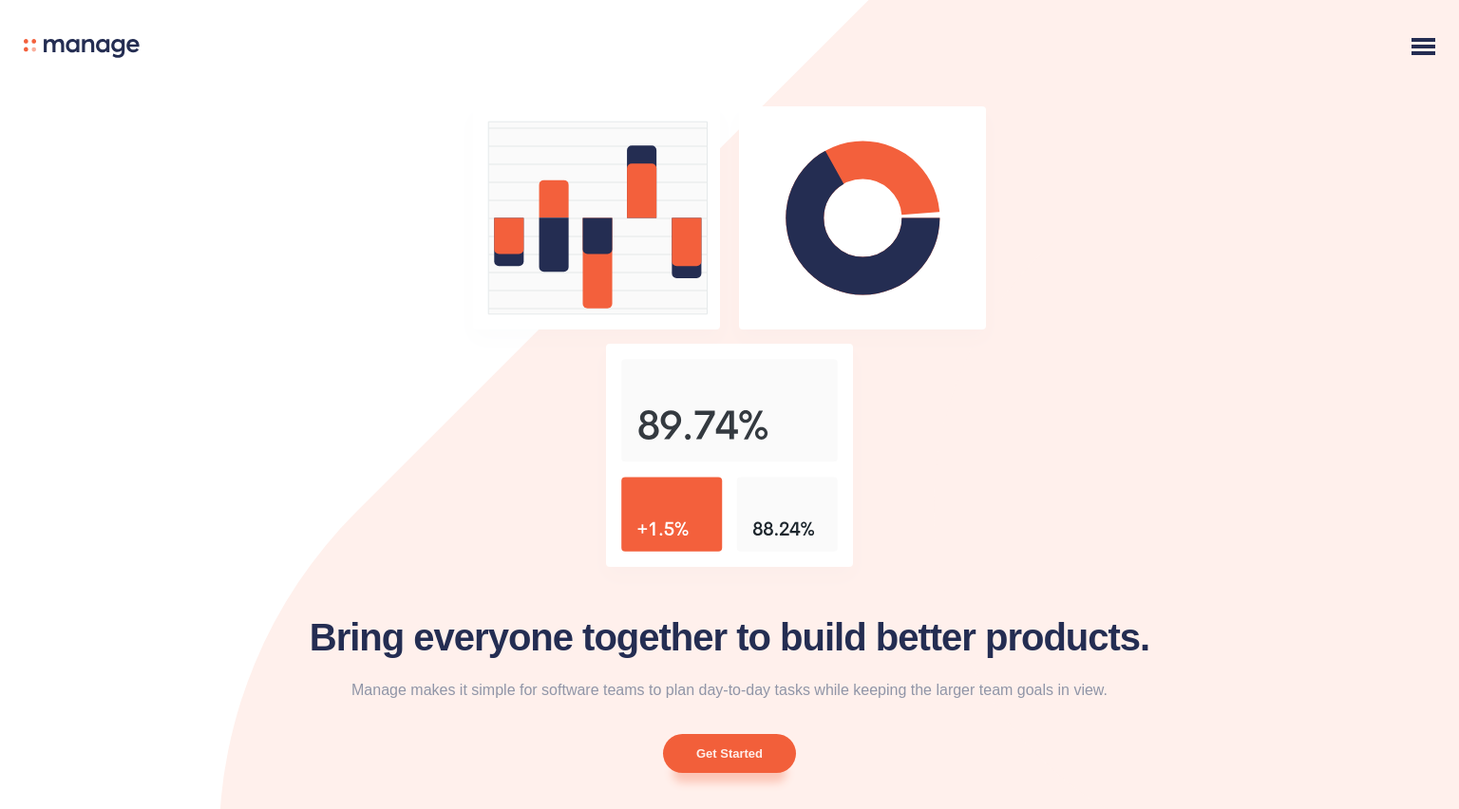
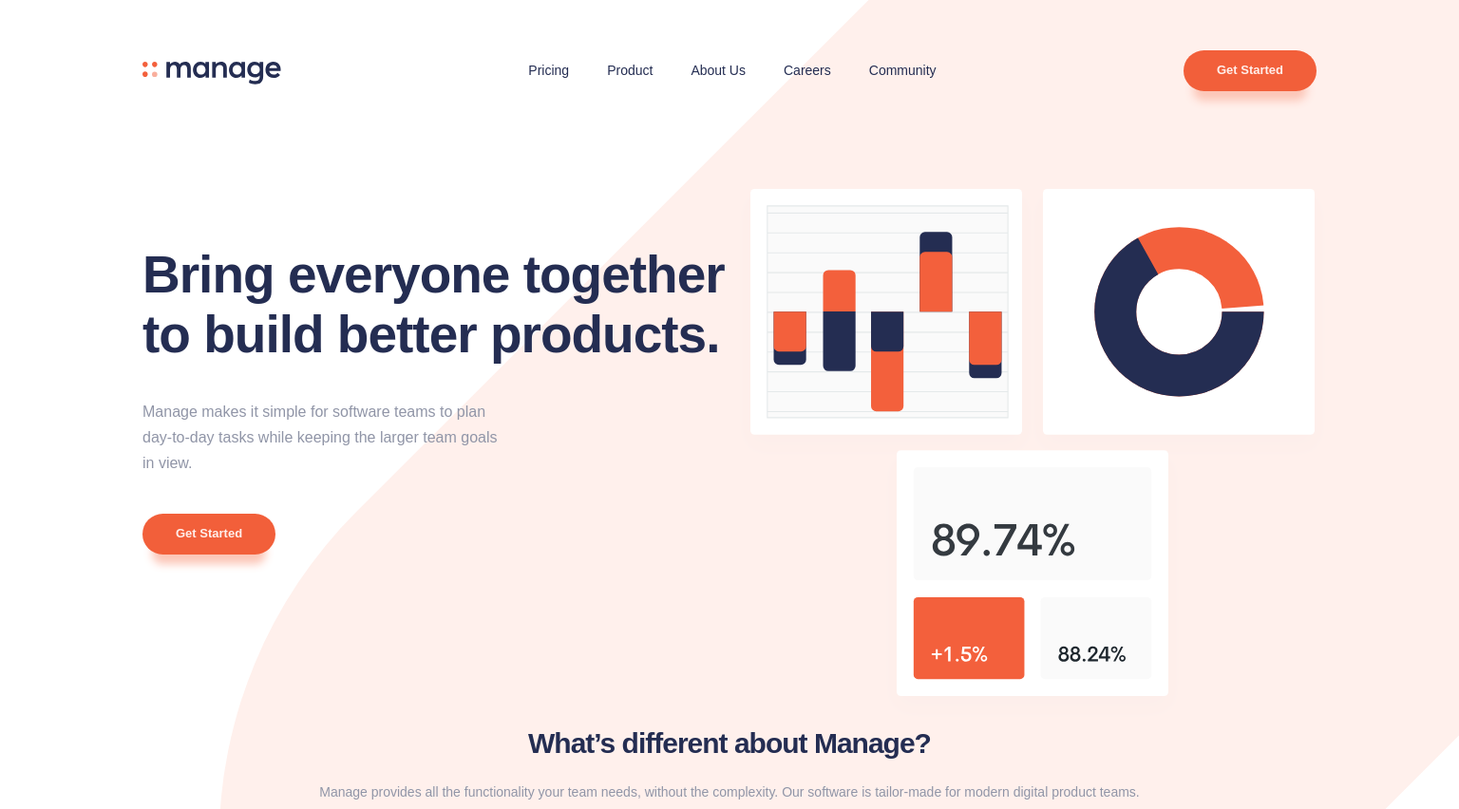
Before and after one commit to Breckles/manage_landing_page, a website: page index.html in a window 1536 px wide. Shown: the top 852 px of the page at 95% size. Drawn offline with Linux system fonts and the light colour scheme; a web font is replaced by a local one.

Commit message:
began implementing the desktop layout

```diff
--- a/index.html
+++ b/index.html
@@ -29,13 +29,14 @@
     <img id="headerLogo"
          src="./images/logo.svg"
          alt="The Manage logo">
-    <div id="nav">
-      <div id="hamburgerIconContainer">
-        <img src="./images/icon-hamburger.svg"
-             alt="Hamburger menu icon">
+    <div id="navContainer">
+      <div id="menuToggleContainer">
+        <img id="menuToggle"
+             src="./images/icon-hamburger.svg"
+             alt="Menu toggle icon">
       </div>
-      <nav>
-        <ul>
+      <nav id="headerNav">
+        <ul id="headerNavList">
           <li><a href="#">Pricing</a></li>
           <li><a href="#">Product</a></li>
           <li><a href="#">About Us</a></li>
@@ -55,9 +56,11 @@
 
 
   <main>
+
     <section id="introSection">
       <img src="./images/illustration-intro.svg"
            alt="An image containing a pie chart, a bar graph, and some statistics">
+      <div id="introInfo">
         <h1>Bring everyone together to build better products.</h1>
         <p>
           Manage makes it simple for software teams to plan day-to-day
@@ -66,6 +69,7 @@
         <div class="buttonContainer">
           <a href="#"
              class="getStartedButton">Get Started</a>
+        </div>
       </div>
     </section>
 
--- a/src/scripts/main.ts
+++ b/src/scripts/main.ts
@@ -51,16 +51,16 @@ const submitButtonEl = document.querySelector(
   '#submitButton'
 ) as HTMLButtonElement;
 
+const subscribeFormEl = document.querySelector(
+  '#subscribeForm'
+) as HTMLFormElement;
+const emailInputEl = document.querySelector('#email') as HTMLInputElement;
+const errorMessageEl = document.querySelector(
+  '#errorMessage'
+) as HTMLDivElement;
+
 submitButtonEl.addEventListener('click', (event) => {
   event.preventDefault();
-
-  const subscribeFormEl = document.querySelector(
-    '#subscribeForm'
-  ) as HTMLFormElement;
-  const emailInputEl = document.querySelector('#email') as HTMLInputElement;
-  const errorMessageEl = document.querySelector(
-    '#errorMessage'
-  ) as HTMLDivElement;
 
   if (emailInputEl.validity.valid) {
     // Reset form
@@ -71,8 +71,51 @@ submitButtonEl.addEventListener('click', (event) => {
   } else {
     // Display error
     // Using boxShadow instead of border because its render won't affect vertical rythm
-    emailInputEl.style.boxShadow = '0 0 1px 1px var(--theme-bright-red)';
+    emailInputEl.style.boxShadow = '0 0 1.5px 1px var(--theme-bright-red)';
     emailInputEl.style.color = 'var(--theme-bright-red)';
     errorMessageEl.style.display = 'block';
   }
 });
+
+//// Menu toggle (only for smaller screen widths) /////////////////////////////////////////////
+
+if (window.screen.width <= 375) {
+  const menuToggleEl = document.querySelector(
+    '#menuToggle'
+  ) as HTMLImageElement;
+  const headerNavEl = document.querySelector('#headerNav') as HTMLElement;
+  const headerNavListEl = document.querySelector(
+    '#headerNavList'
+  ) as HTMLUListElement;
+  let menuOpen = false;
+
+  menuToggleEl.addEventListener('click', (event) => {
+    event.stopPropagation();
+    if (menuOpen) {
+      closeMenu();
+    } else {
+      headerNavEl.style.display = 'block';
+      menuToggleEl.src = '../../images/icon-close.svg';
+    }
+
+    menuOpen = !menuOpen;
+  });
+
+  window.addEventListener('touchmove', (event) => {
+    if (!headerNavListEl.contains(<Node>event.target)) {
+      closeMenu();
+    }
+  });
+
+  window.addEventListener('click', (event) => {
+    if (!headerNavListEl.contains(<Node>event.target)) {
+      closeMenu();
+    }
+  });
+
+  function closeMenu() {
+    headerNavEl.style.display = 'none';
+    menuToggleEl.src = '../../images/icon-hamburger.svg';
+    menuOpen = false;
+  }
+}
--- a/src/styles/main.scss
+++ b/src/styles/main.scss
@@ -9,10 +9,10 @@
 html {
   font-family: 'Be Vietnam', Arial, Helvetica, sans-serif;
   font-size: 10px;
-  background-image: url('../../images/bg-tablet-pattern.svg');
+  background-image: url('../../images/bg-tablet-pattern.svg'), url('../../images/bg-tablet-pattern.svg');
   background-repeat: no-repeat;
-  background-size: 120%;
-  background-position: 15vw -30vw;
+  background-size: 120%, 85%;
+  background-position: 15vw -30vw, 65vw 140vw;
 
   --theme-bright-red: hsl(12, 88%, 59%);
   --theme-dark-blue: hsl(228, 39%, 23%);
@@ -28,12 +28,13 @@ body {
 
 h1,
 h2 {
-  line-height: 1.5;
+  // line-height: 1.5;
   letter-spacing: -0.1rem;
   color: var(--theme-dark-blue);
 }
 
 h1 {
+  line-height: 1.3;
   font-size: 4rem;
 }
 
@@ -73,7 +74,7 @@ ol {
 
 .getStartedButton {
   display: block;
-  padding: 1.3rem 3.5rem;
+  padding: 1.3rem 3.5rem 1.5rem;
 
   text-decoration: none;
   font-size: 1.3rem;
@@ -92,6 +93,7 @@ header {
   margin: 4rem 2.5rem 4rem;
   align-items: center;
   justify-content: space-between;
+  height: 2rem;
 
   #headerLogo {
     max-height: 2rem;
@@ -99,7 +101,37 @@ header {
 
   nav {
     display: none;
+
+    position: absolute;
+    top: 0;
+    left: 0;
+
+    width: 100vw;
+    height: 150vh;
+    background-image: linear-gradient(to bottom, rgba(gray, 0.1), rgba(gray, 0.7) 80%, rgba(gray, 0.9));
+    // background-image: linear-gradient(to bottom, rgba(var(--theme-dark-greyish-blue), 0.1), rgba(var(--theme-dark-greyish-blue), 0.7) 80%, rgba(var(--theme-dark-greyish-blue), 0.9));
+
+
+    ul {
+      margin: 10rem 2.5rem;
+      padding: 2.6rem;
+
+      text-align: center;
+      list-style-type: none;
+      font-weight: 700;
+      background: white;
+    }
+
+    li {
+      padding: 1.2rem;
+    }
+
+    a {
+      text-decoration: none;
+      color: var(--theme-dark-blue);
+    }
   }
+
 
   .buttonContainer {
     display: none;
@@ -109,20 +141,20 @@ header {
 //////////////////////////////////////////////////////////////////////
 
 #introSection {
-  padding: 0 1.5rem 6rem;
+  padding: 0 1.5rem 7rem;
   text-align: center;
 
-  background-image: url('../../images/bg-tablet-pattern.svg');
-  background-repeat: no-repeat;
-  background-size: 90%;
-  background-position: 64vw bottom;
+  // background-image: url('../../images/bg-tablet-pattern.svg');
+  // background-repeat: no-repeat;
+  // background-size: 90%;
+  // background-position: 64vw 50vh;
 
   img {
     max-width: 100%;
   }
 
   h1 {
-    padding: 1rem;
+    padding: 0 1rem 1rem;
   }
 
   p {
@@ -130,8 +162,6 @@ header {
 
     font-weight: 300;
   }
-
-
 }
 
 ////////////////////////////////////////////////////////////////
@@ -351,6 +381,7 @@ footer {
       bottom: 0;
       left: 5rem;
 
+      box-shadow: none;
       color: var(--theme-bright-red);
       opacity: 0.7;
       font-size: 1rem;
@@ -438,4 +469,105 @@ footer {
   }
 }
 
-//////////////////////////////////////////////////////////////////
+//// Screen width >= 1440 //////////////////////////////////////////////////////////////
+
+@media screen and (min-width: 1440px) {
+  html {
+    background-position: 15vw -30vw, 65vw 140vw;
+  }
+
+  //// Header section (>=1440px) ///////////////////////////////////////////////////////
+
+  header {
+    height: auto;
+    align-items: center;
+    margin: 4rem 15rem 0;
+
+    #headerLogo {
+      max-height: none;
+      padding-top: 0.5rem;
+    }
+
+    #navContainer {
+      flex: 1;
+      display: flex;
+      align-items: center;
+      justify-content: center;
+    }
+
+    #menuToggleContainer {
+      display: none;
+    }
+
+    #headerNav {
+      flex: 1;
+      display: flex;
+      align-items: center;
+      justify-content: center;
+      position: static;
+      background: none;
+      width: auto;
+      height: auto;
+
+      #headerNavList {
+        display: flex;
+        margin: 0;
+
+        background: none;
+        font-weight: 500;
+        font-size: 1.4rem;
+      }
+
+      li {
+        padding: 0 2rem;
+      }
+    }
+
+    .buttonContainer {
+      display: block;
+      padding: 0;
+    }
+  }
+
+  //// Intro Section (>=1440px) ////////////////////////////////////////////////
+
+  #introSection {
+    display: flex;
+    flex-flow: row-reverse;
+    padding: 0;
+    margin: 8rem 10rem 0;
+
+    img {
+      flex: 1;
+      margin-left: -2rem;
+      margin-right: 3rem;
+    }
+
+    #introInfo {
+      flex: 1;
+      padding-top: 7rem;
+      margin-left: 5rem;
+      text-align: left;
+
+      h1 {
+        padding: 0;
+        line-height: 1.15;
+        font-size: 5.5rem;
+      }
+
+      p {
+        padding: 3.5rem 40% 3rem 0;
+        line-height: 1.7;
+        font-weight: 400;
+      }
+
+      .buttonContainer {
+        padding: 1rem 0 0;
+        justify-content: left;
+      }
+    }
+  }
+
+
+
+}
```
Also changed, not shown: dist/scripts/main.js, dist/styles/main.css, 2 other files. Lines whose indentation alone changed are shown as unchanged.
